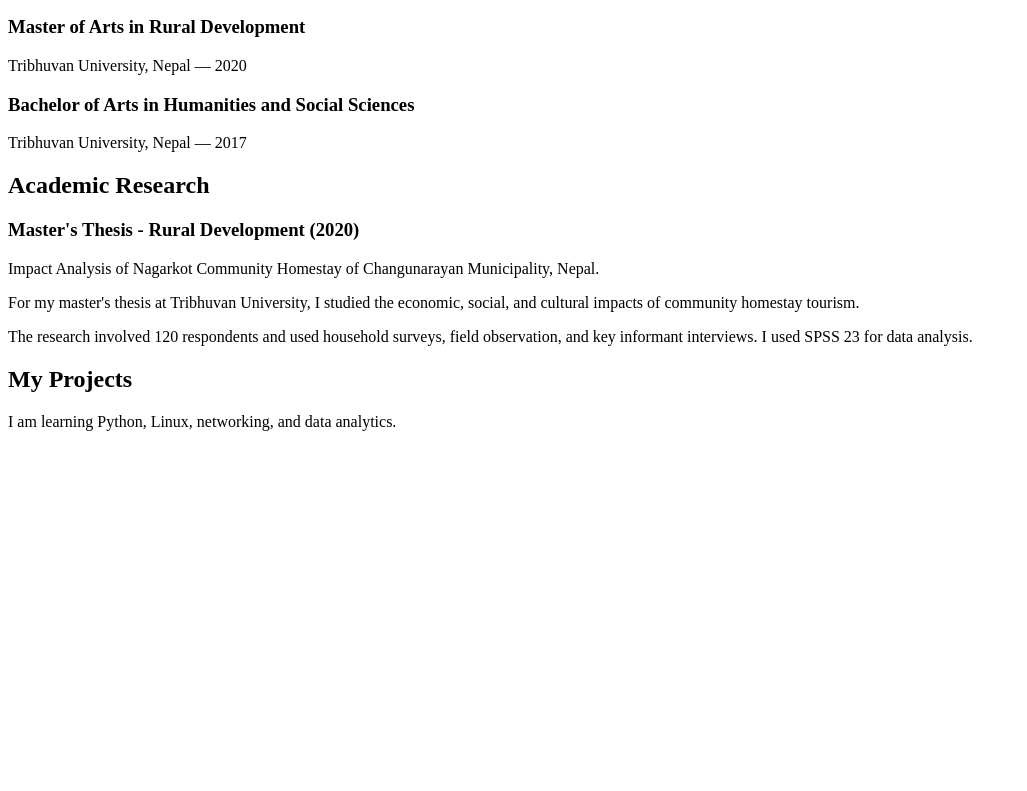
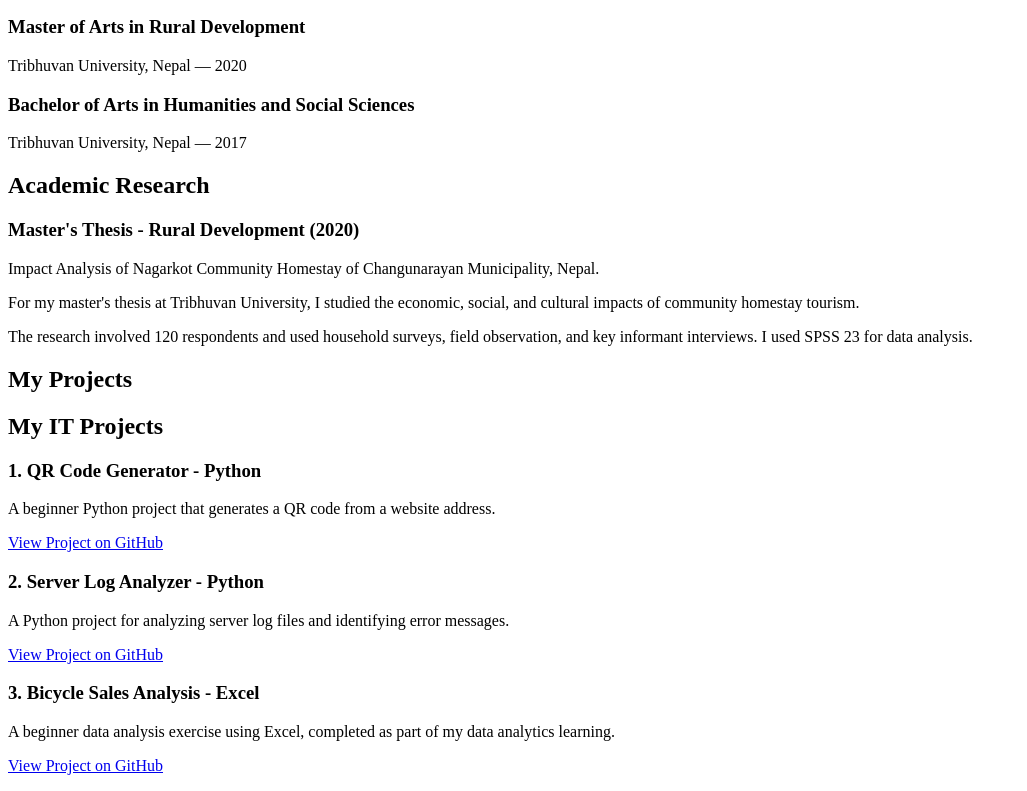
Before and after one commit to pinky-it-projects/pinky-it-projects.github.io, a plain HTML site: page index.html in a window 1280 px wide. Shown: the part 509-1300 px from the top of the page, without its empty margins (0-1027 px from the left). Before the commit the page ends 956 px from the top, so only its background shows below. Drawn offline with Linux system fonts and the light colour scheme.

Commit message:
Add IT project descriptions to index.html
Added details about IT projects including QR Code Generator, Server Log Analyzer, and Bicycle Sales Analysis.

```diff
--- a/index.html
+++ b/index.html
@@ -72,8 +72,40 @@ for data analysis.
 </p>
     <h2>My Projects</h2>
     <p>
-        I am learning Python, Linux, networking,
-        and data analytics.
+        <h2>My IT Projects</h2>
+
+<h3>1. QR Code Generator - Python</h3>
+<p>
+A beginner Python project that generates a QR code
+from a website address.
+</p>
+<p>
+<a href="https://github.com/pinky-it-projects/qr-code-generator">
+View Project on GitHub
+</a>
+</p>
+
+<h3>2. Server Log Analyzer - Python</h3>
+<p>
+A Python project for analyzing server log files
+and identifying error messages.
+</p>
+<p>
+<a href="https://github.com/pinky-it-projects/server-log-analyzer">
+View Project on GitHub
+</a>
+</p>
+
+<h3>3. Bicycle Sales Analysis - Excel</h3>
+<p>
+A beginner data analysis exercise using Excel,
+completed as part of my data analytics learning.
+</p>
+<p>
+<a href="https://github.com/pinky-it-projects/bicycle-sales-analysis">
+View Project on GitHub
+</a>
+</p>
     </p>
 </body>
 </html>
```
